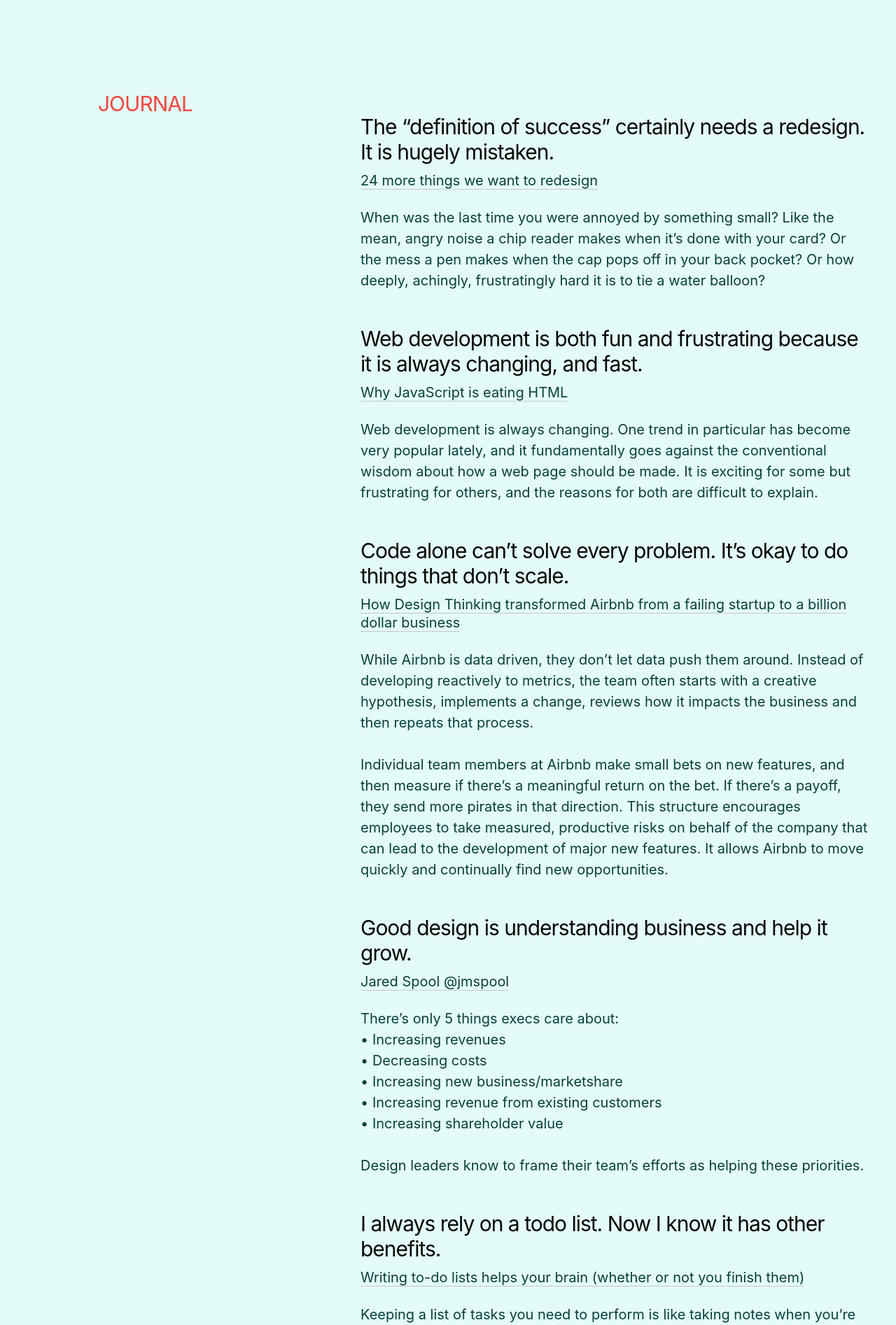
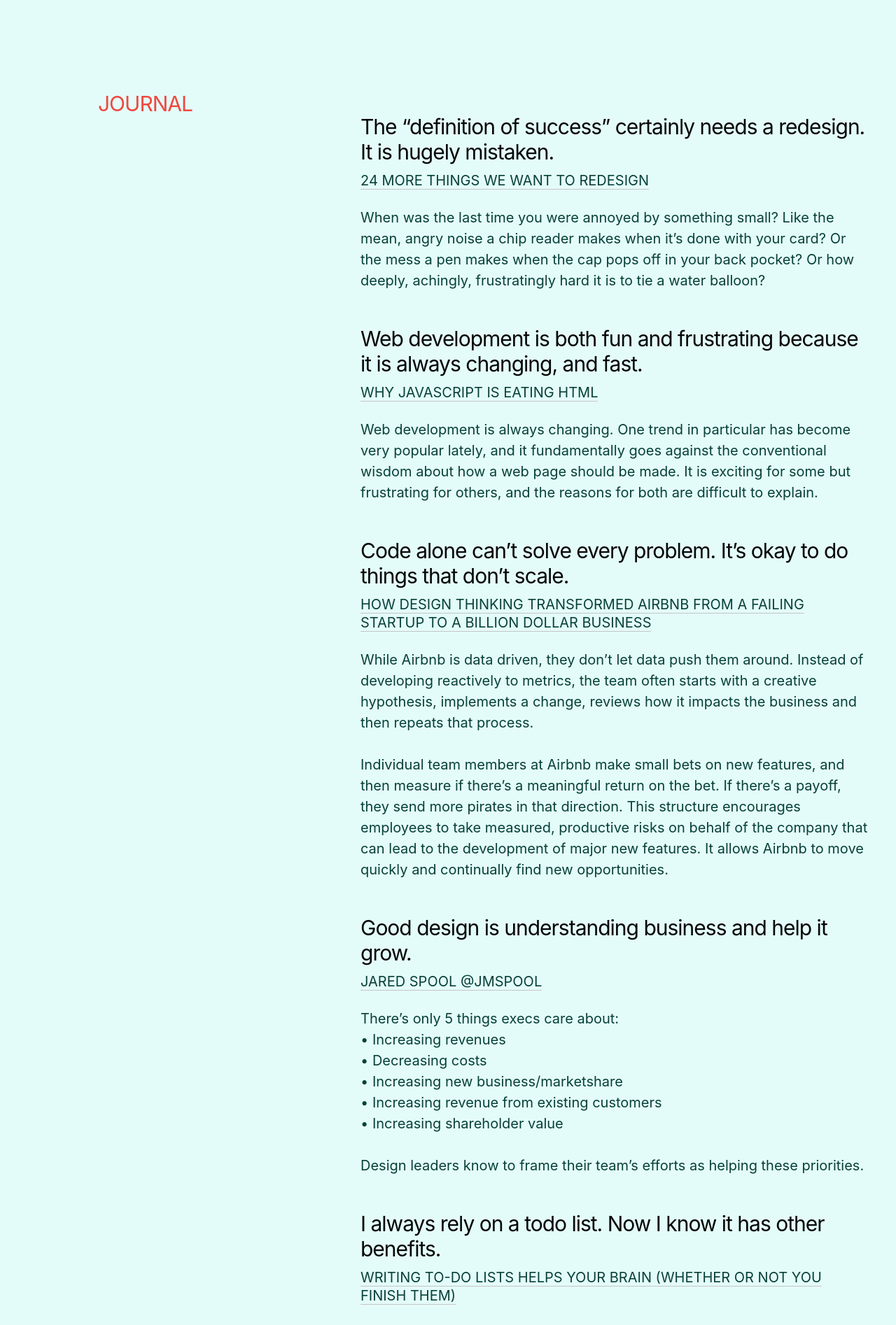
Before and after one commit to harjotgrewal/amrindersandhu, a Jekyll site: the page built from index-old.html, in a window 1280 px wide. Shown: the part 542-2436 px from the top of the page at 70% size. Built offline with Jekyll 4.4.1, drawn with Linux system fonts in a browser that asks for light colours.

Commit message:
[U][CSS] Limit journal entries width on desktop

```diff
--- a/_scss/_components-entry.scss
+++ b/_scss/_components-entry.scss
@@ -89,6 +89,8 @@
         border-bottom: 1px solid $color-grey-lighter;
         display: inline;
         line-height: 1.3;
+        max-width: 500px;
+        text-transform: uppercase;
 
         & + p {
             margin-top: 25px;
--- a/css/styles.css
+++ b/css/styles.css
@@ -833,7 +833,9 @@
 .c-entry__content__heading {
   border-bottom: 1px solid #c5c5c5;
   display: inline;
-  line-height: 1.3; }
+  line-height: 1.3;
+  max-width: 500px;
+  text-transform: uppercase; }
   .c-entry__content__heading + p {
     margin-top: 25px; }
 
```
Also changed, not shown: 1 other file.
